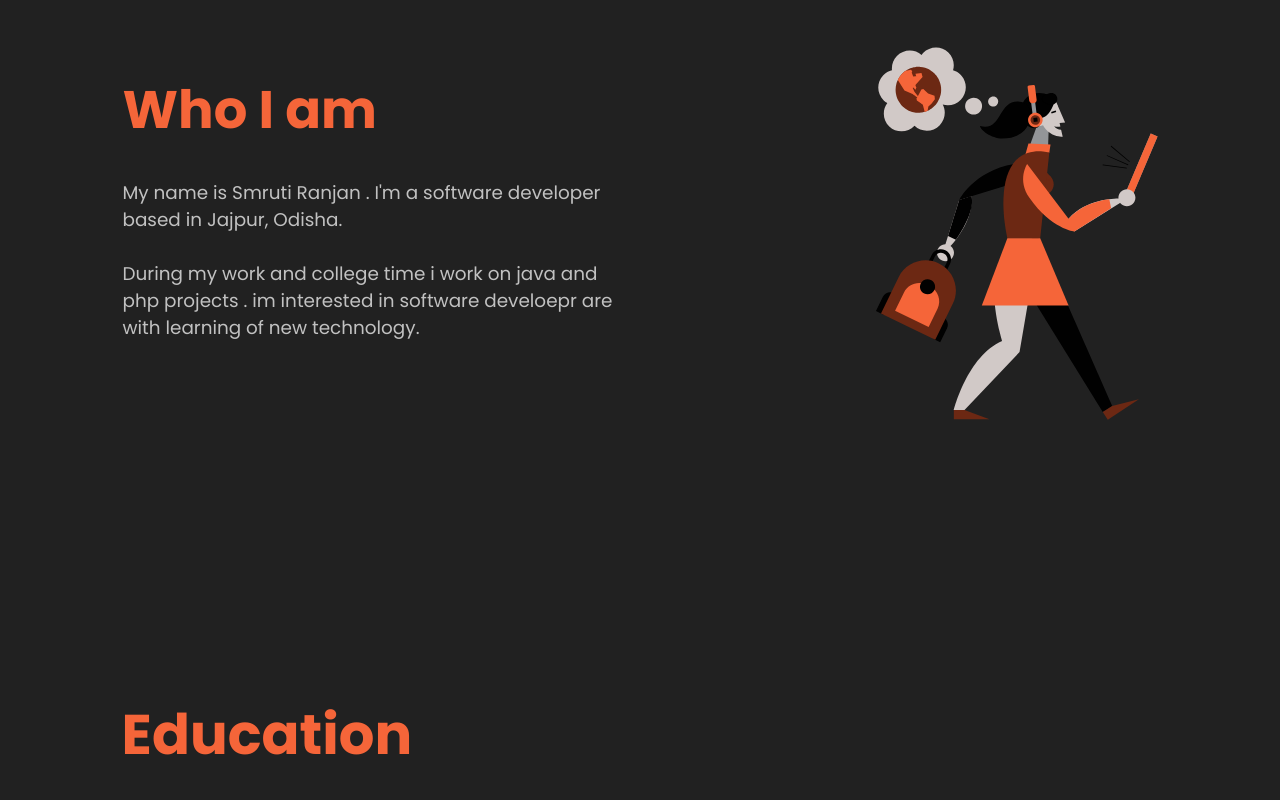
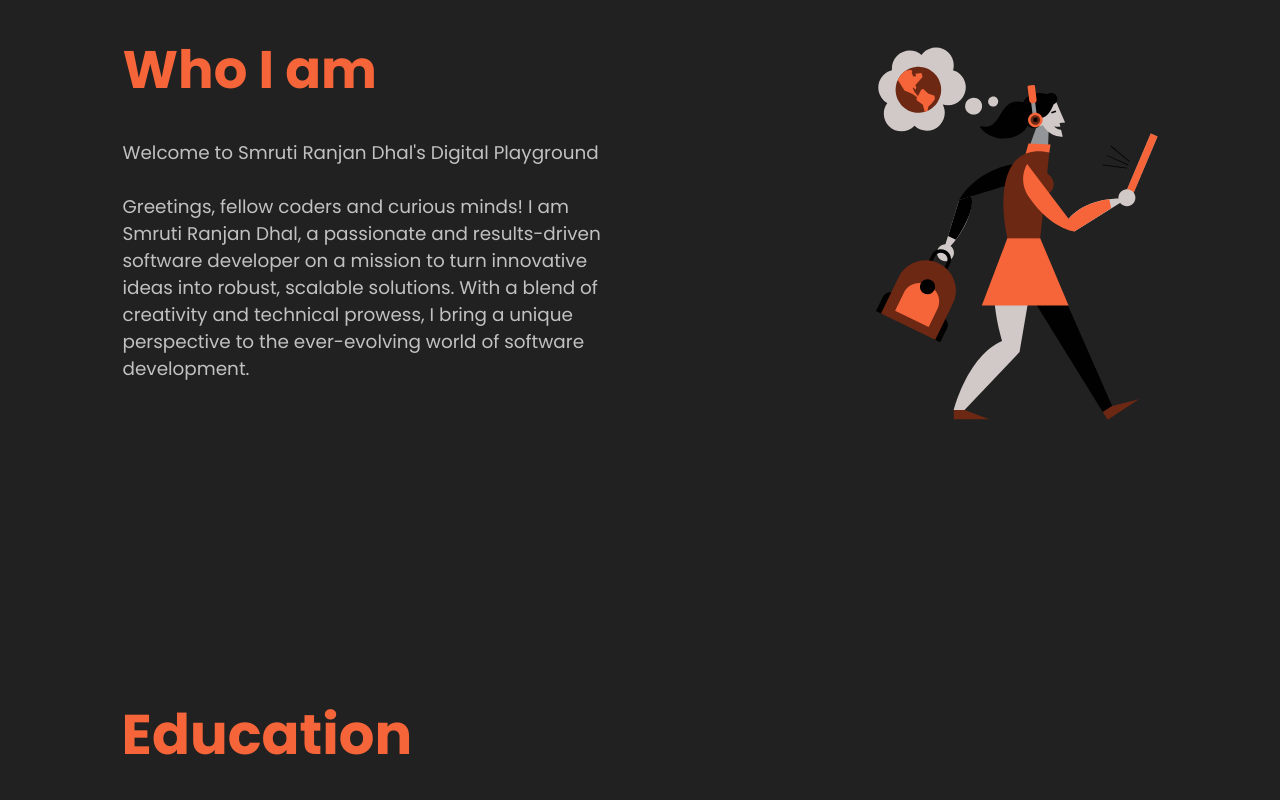
Before and after one commit to sipundhal/smrutiranjan-portfolio, a React (Create React App) app: page / in a window 1280 px wide. Shown: the part 940-1740 px from the top of the page. Built offline with nearby package versions, Linux system fonts and the light colour scheme; a web font is replaced by a local one.

Commit message:
update code

```diff
--- a/src/data/aboutData.js
+++ b/src/data/aboutData.js
@@ -1,6 +1,6 @@
 export const aboutData = {
     title: "Who I am",
-    description1: "My name is Smruti Ranjan . I'm a software developer based in Jajpur, Odisha.",
-    description2: "During my work and college time i work on java and php projects . im interested in software develoepr are with learning of new technology.",
+    description1: "Welcome to Smruti Ranjan Dhal's Digital Playground",
+    description2: "Greetings, fellow coders and curious minds! I am Smruti Ranjan Dhal, a passionate and results-driven software developer on a mission to turn innovative ideas into robust, scalable solutions. With a blend of creativity and technical prowess, I bring a unique perspective to the ever-evolving world of software development.",
     image: 2
 }
--- a/src/data/skillsData.js
+++ b/src/data/skillsData.js
@@ -18,7 +18,8 @@
     'Tailwind',
     'ViteJS',
     'VuetifyJS',
-    'Node JS'
+    'Node JS',
+    'PostgreSQL'
 
 ]
 
```
Also changed, not shown: src/assets/svg/skills/node js.svg (added).
